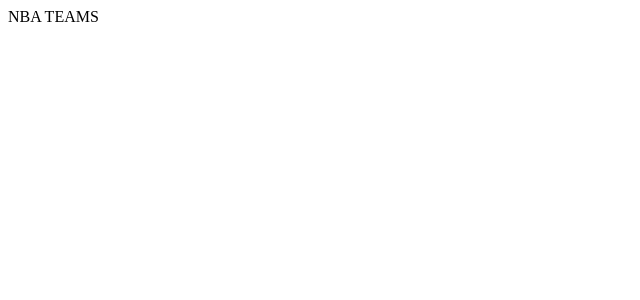
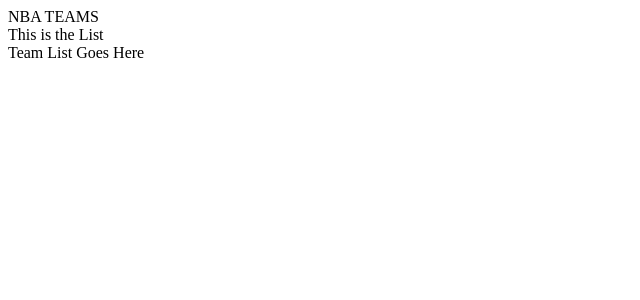
Before and after one commit to jkum1/NBAteam, a React app: page / in a window 1280 px wide. Shown: the top 300 px of the page, without its empty margins (0-640 px from the left). Built offline with nearby package versions, Linux system fonts and the light colour scheme; the HTML template or start-up script is replaced by a standard one.

Commit message:
added two more components backbone

```diff
--- a/client/src/components/App.jsx
+++ b/client/src/components/App.jsx
@@ -1,4 +1,6 @@
 import React from 'react';
+import SearchBar from './searchBar.jsx';
+import TeamList from './teamListComp/teamList.jsx';
 
 class App extends React.Component {
   constructor(props) {
@@ -12,6 +14,8 @@
     return (
       <div className="container">
         <div className="title">NBA TEAMS</div>
+        <SearchBar/>
+        <TeamList/>
       </div>
     )
   }
--- /dev/null
+++ b/client/src/components/searchBar.jsx
@@ -0,0 +1,11 @@
+import React from 'react';
+
+function SearchBar(props) {
+  return (
+    <div>
+      <div>This is the List</div>
+    </div>
+  )
+}
+
+export default SearchBar;
--- /dev/null
+++ b/client/src/components/teamListComp/teamList.jsx
@@ -0,0 +1,11 @@
+import React from 'react';
+
+function TeamList(props) {
+  return (
+    <div>
+      <div>Team List Goes Here</div>
+    </div>
+  )
+}
+
+export default TeamList;
```
Also changed, not shown: client/src/components/sidePanel.jsx (added), 1 other file (tests, documents, lock files or other folders).
